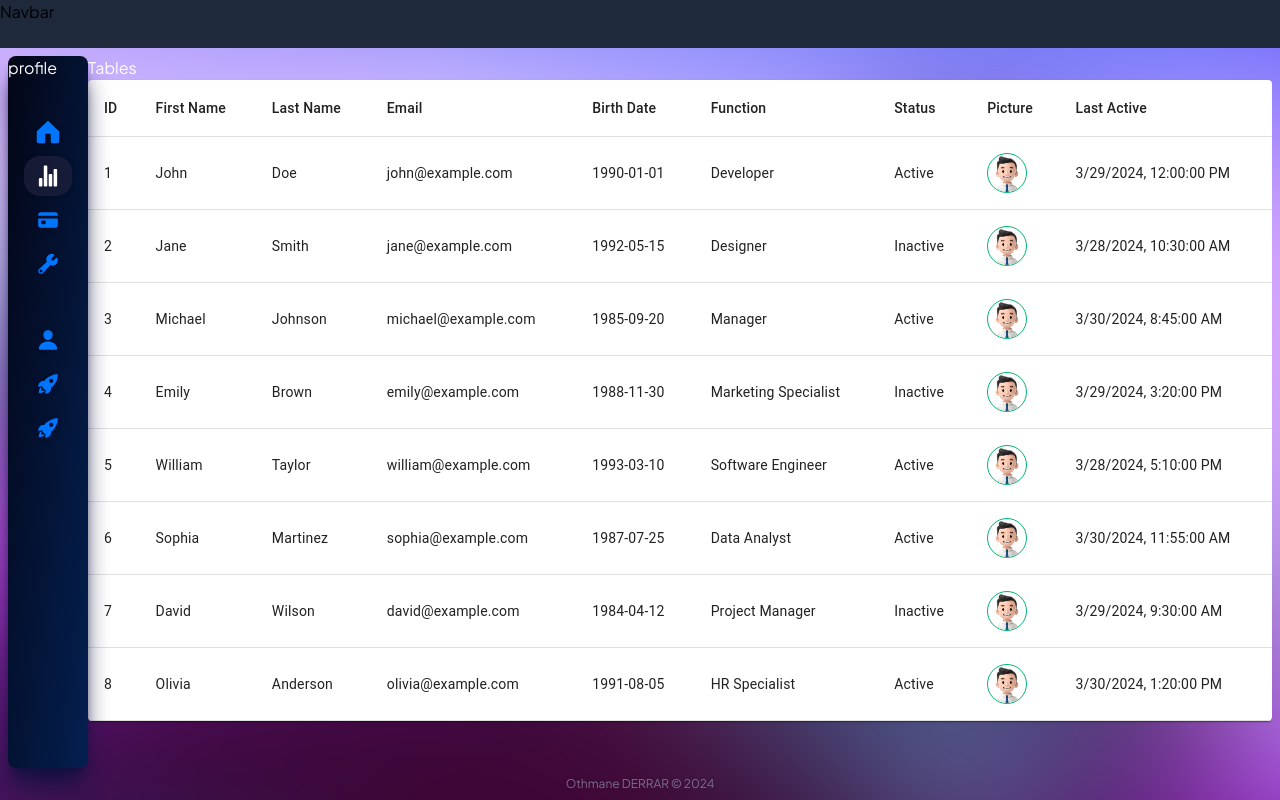
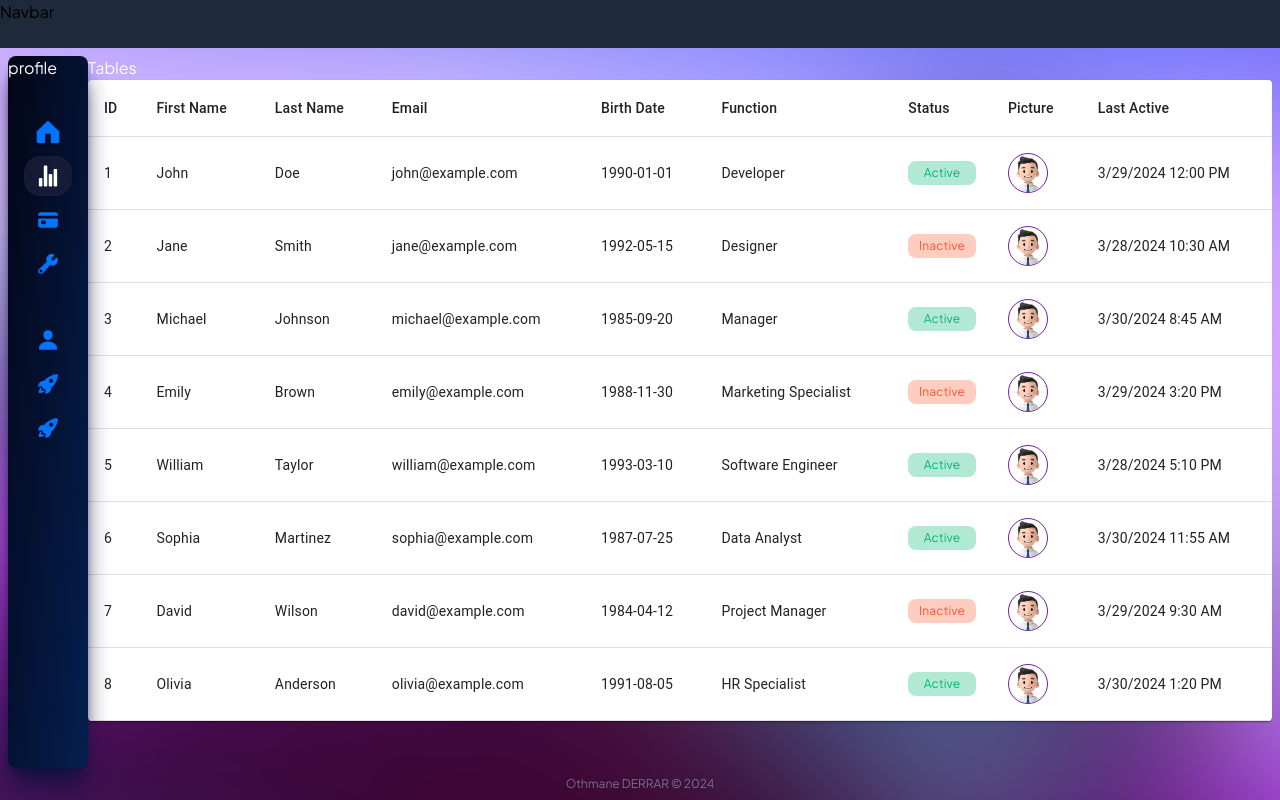
Before and after one commit to OthDr/dot-dashboard, a React (Create React App) app: page /tables in a window 1280 px wide. Built offline with nearby package versions, Linux system fonts and the light colour scheme.

Commit message:
minor table styling

```diff
--- a/src/scenes/tables/UsersTable.tsx
+++ b/src/scenes/tables/UsersTable.tsx
@@ -9,7 +9,7 @@ interface Props {
 
 const UsersTable: React.FC<Props> = ({ users }: Props) => {
     return (
-        <TableContainer component={Paper}>
+        <TableContainer component={Paper} className='overflow-auto'>
             <Table>
                 <TableHead>
                     <TableRow>
@@ -33,14 +33,24 @@ const UsersTable: React.FC<Props> = ({ users }: Props) => {
                             <TableCell>{user.email}</TableCell>
                             <TableCell>{user.birthDate}</TableCell>
                             <TableCell>{user.function}</TableCell>
-                            <TableCell>{user.status ? 'Active' : 'Inactive'}</TableCell>
+                            <TableCell
+
+                            >
+                                <div
+                                    className={` ${user.status ? "bg-primaryGreen/30 text-primaryGreen " : "bg-primaryRed/30 text-primaryRed "} text-center p-1 rounded-lg text-xs `}
+                                >
+
+                                    {user.status ? 'Active' : 'Inactive'}
+                                </div>
+                            </TableCell>
                             <TableCell>
                                 <img src={avatarPic}
                                     alt={`${user.firstName}'s profile`}
-                                    className='rounded-full w-10 h-10 border border-primaryGreen'
+                                    className='rounded-full w-10 h-10 border border-purple-800'
                                 />
                             </TableCell>
-                            <TableCell>{user.lastActive?.toLocaleString()}</TableCell>
+                            <TableCell>{`${user.lastActive?.toLocaleDateString()} ${user.lastActive?.toLocaleTimeString(undefined, { hour: 'numeric', minute: 'numeric' })}`}</TableCell>
+
                         </TableRow>
                     ))}
                 </TableBody>
```
